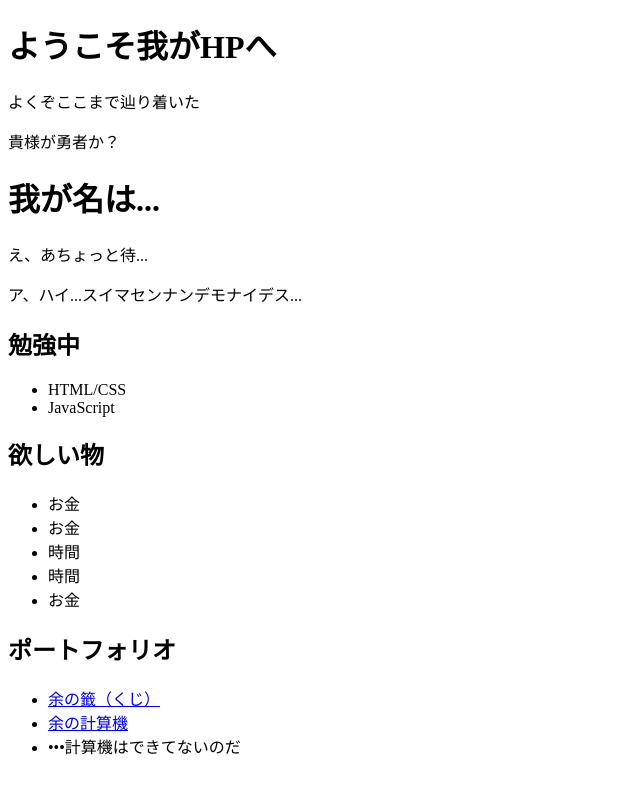
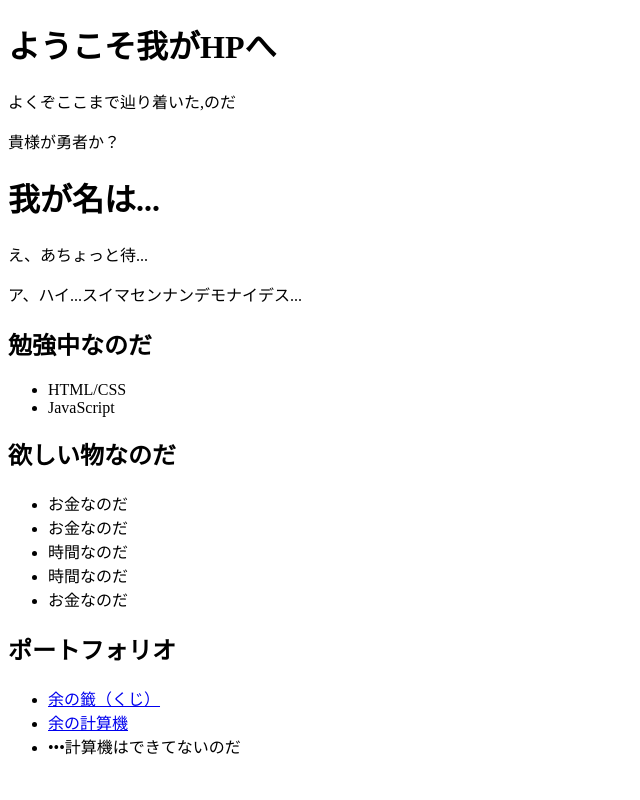
Before and after one commit to chatoraneco/hp, a plain HTML site: page index.html in a window 1280 px wide. Shown: the top 800 px of the page, without its empty margins (0-640 px from the left). Drawn offline with Linux system fonts and the light colour scheme.

Commit message:
テスト２

```diff
--- a/index.html
+++ b/index.html
@@ -5,23 +5,23 @@
     </head>
     <body>
         <h1>ようこそ我がHPへ</h1>
-        <p>よくぞここまで辿り着いた</p>
+        <p>よくぞここまで辿り着いた,のだ</p>
         <p>貴様が勇者か？</p>
         <h1>我が名は...</h1>
         <p>え、あちょっと待...</p>
         <p>ア、ハイ...スイマセンナンデモナイデス...</p>
-        <h2>勉強中</h2>
+        <h2>勉強中なのだ</h2>
         <ul>
             <li>HTML/CSS</li>
             <li>JavaScript</li>
         </ul>
-        <h2>欲しい物</h2>
+        <h2>欲しい物なのだ</h2>
         <ul>
-            <li>お金</li>
-            <li>お金</li>
-            <li>時間</li>
-            <li>時間</li>
-            <li>お金</li>
+            <li>お金なのだ</li>
+            <li>お金なのだ</li>
+            <li>時間なのだ</li>
+            <li>時間なのだ</li>
+            <li>お金なのだ</li>
         </ul>
         <h2>ポートフォリオ</h2>
         <ul>
```
